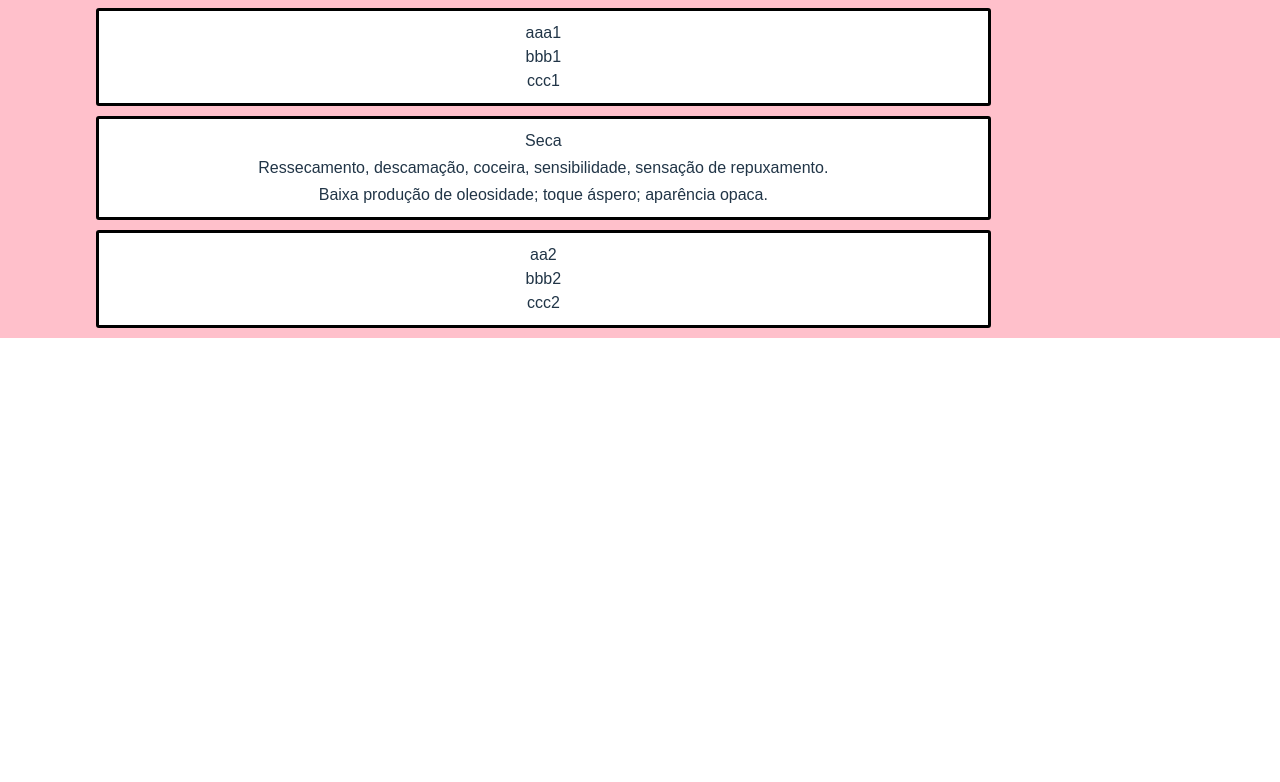
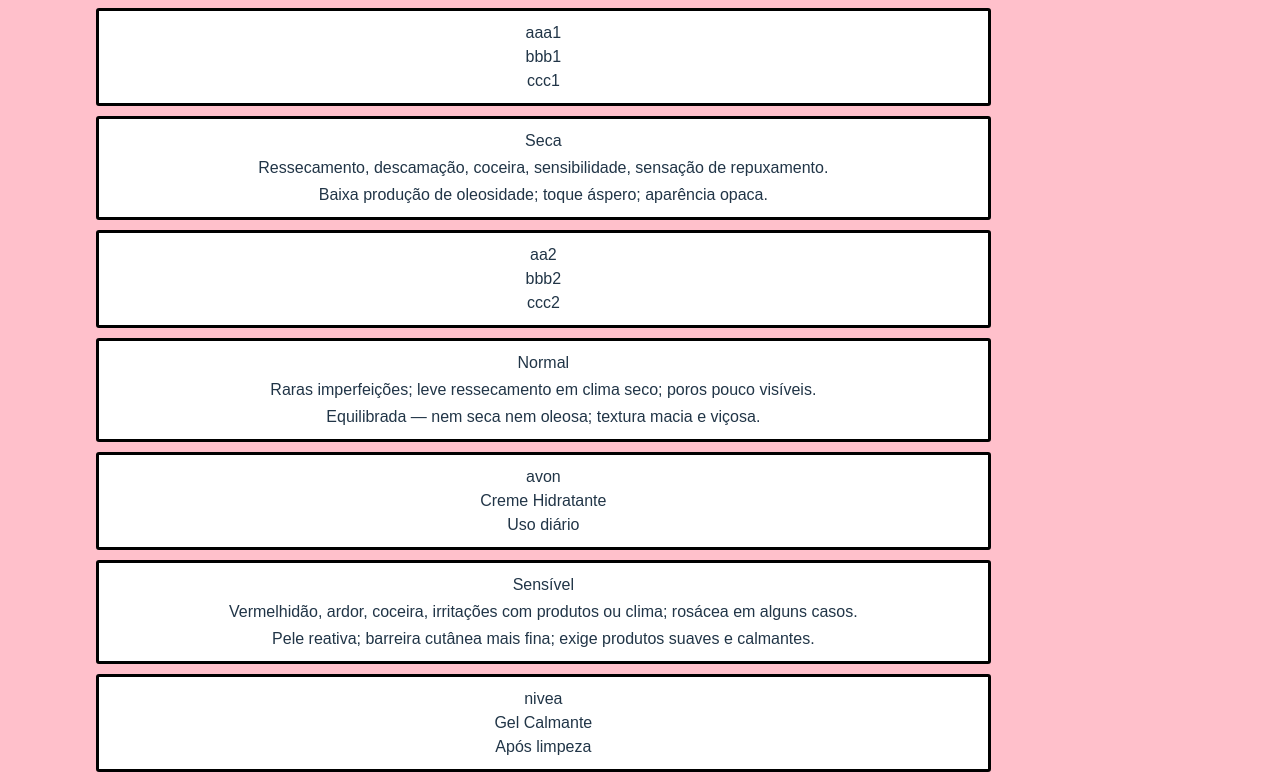
Before and after one commit to ufjf-dcc207/ufjf-dcc207-2025-3-a-sem01-amigas, a React (Vite) app: page / in a window 1280 px wide. Shown: the part 495-1277 px from the top of the page. Before the commit the page ends 833 px from the top, so only its background shows below. Built offline with nearby package versions, Linux system fonts and the light colour scheme.

Commit message:
estruturacao da lista

```diff
--- a/src/App.tsx
+++ b/src/App.tsx
@@ -9,63 +9,56 @@
 };
 
 // --- Dados ---
-const listaPeles: PeleProps[] = [
+const listaSkincare: SkinCareProps[] = [
   {
+    pele: {
       tipo: "Mista",
       adversidade:
         "Oleosidade na zona T (testa, nariz e queixo) e ressecamento nas bochechas; poros dilatados na zona T.",
       status:
         "Equilíbrio entre áreas oleosas e secas; precisa de cuidados específicos para cada região.",
     },
+    produto: { icone: "aaa", nome: "bbb", uso: "ccc" },
+  },
   {
+    pele: {
       tipo: "Oleosa",
       adversidade:
         "Excesso de brilho, acne, cravos, poros dilatados, tendência à inflamação.",
       status:
         "Produz mais sebo que o necessário; aparência brilhante; textura espessa.",
     },
+    produto: { icone: "aaa1", nome: "bbb1", uso: "ccc1" },
+  },
   {
+    pele: {
       tipo: "Seca",
       adversidade:
         "Ressecamento, descamação, coceira, sensibilidade, sensação de repuxamento.",
       status: "Baixa produção de oleosidade; toque áspero; aparência opaca.",
     },
+    produto: { icone: "aa2", nome: "bbb2", uso: "ccc2" },
+  },
   {
+    pele: {
       tipo: "Normal",
       adversidade:
         "Raras imperfeições; leve ressecamento em clima seco; poros pouco visíveis.",
       status: "Equilibrada — nem seca nem oleosa; textura macia e viçosa.",
     },
+    produto: { icone: "avon", nome: "Creme Hidratante", uso: "Uso diário" },
+  },
   {
+    pele: {
       tipo: "Sensível",
       adversidade:
         "Vermelhidão, ardor, coceira, irritações com produtos ou clima; rosácea em alguns casos.",
       status:
         "Pele reativa; barreira cutânea mais fina; exige produtos suaves e calmantes.",
     },
-];
-
-const listaProduto: ProdutoProps[] = [
-  { icone: "aaa", nome: "bbb", uso: "ccc" },
-  { icone: "aaa1", nome: "bbb1", uso: "ccc1" },
-  { icone: "aa2", nome: "bbb2", uso: "ccc2" },
-];
-
-const listaSkincare: SkinCareProps[] = [
-  {
-    pele: listaPeles[0],
-    produto: listaProduto[0],
-  },
-    {
-    pele: listaPeles[1],
-    produto: listaProduto[1],
-  },
-   {
-    pele: listaPeles[2],
-    produto: listaProduto[2],
+    produto: { icone: "nivea", nome: "Gel Calmante", uso: "Após limpeza" },
   },
 ];
-
 // --- Componentes ---
 function SkinCare({ pele, produto }: SkinCareProps) {
   return (
@@ -82,18 +75,6 @@
       <h1 className="titulo">Produtos de skin care para cada tipo de pele</h1>
       <h2 className="subtitulo">Tipos de pele:</h2>
 
-      {/* Exemplo de renderização das listas simples */}
-      {/*
-      {listaPeles.map((pele) => (
-        <Pele key={pele.tipo} {...pele} />
-      ))}
-
-      {listaProduto.map((produto) => (
-        <Produto key={produto.nome} {...produto} />
-      ))}
-      */}
-
-      {/* Renderização combinada */}
       {listaSkincare.map((item, index) => (
         <SkinCare
           key={index}
```
Lines whose indentation alone changed are shown as unchanged.
